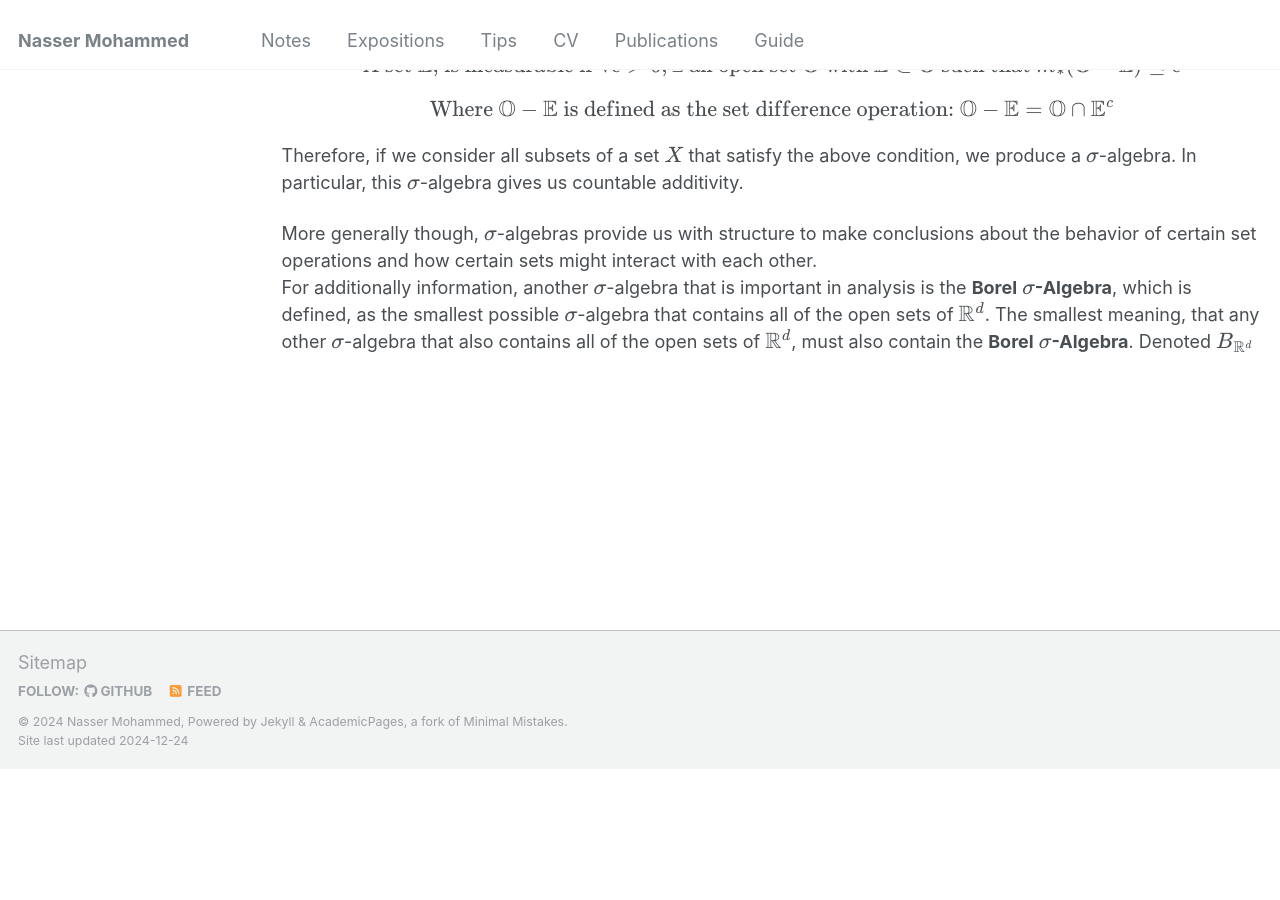
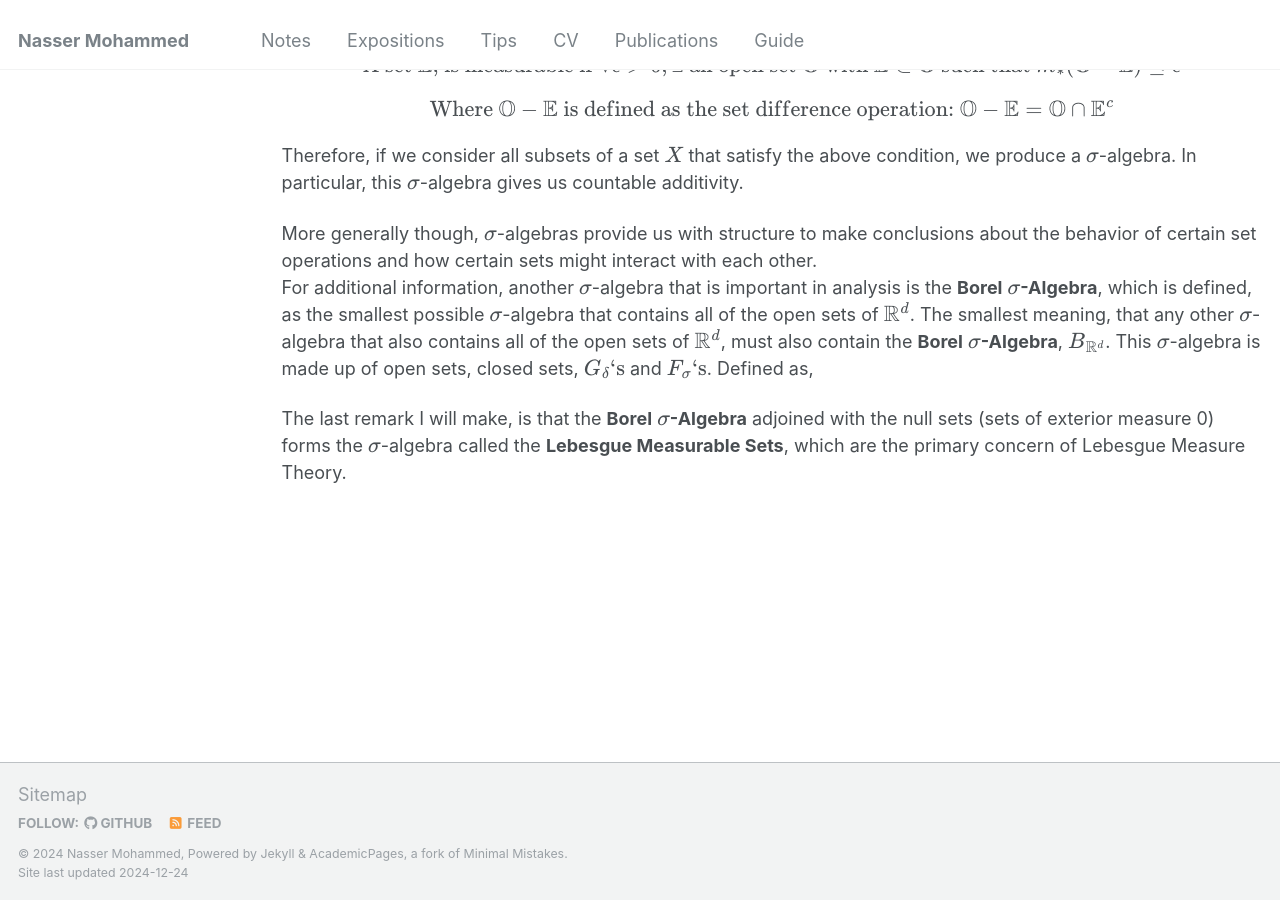
Before and after one commit to Nasser-Mohammed/Nasser-Mohammed.github.io, a Jekyll site: the page built from _pages/notes/analysis/sigmaAlgebras.md, in a window 1280 px wide and 900 px high, scrolled down 1994 px. Built offline with Jekyll 4.4.1, drawn with Linux system fonts in a browser that asks for light colours; before the commit the page ends 2762 px from its top, so only the background shows below that.

Commit message:
Update sigmaAlgebras.md

```diff
--- a/_pages/notes/analysis/sigmaAlgebras.md
+++ b/_pages/notes/analysis/sigmaAlgebras.md
@@ -39,4 +39,6 @@ Therefore, if we consider all subsets of a set \\(X\\) that satisfy the above co
 
 More generally though, \\(\sigma\\)-algebras provide us with structure to make conclusions about the behavior of certain set operations and how certain sets might interact with each other.
 \
-For additionally information, another \\(\sigma\\)-algebra that is important in analysis is the **Borel** \\(\sigma\\)**-Algebra**, which is defined, as the smallest possible \\(\sigma\\)-algebra that contains all of the open sets of \\(\mathbb{R}^d\\). The smallest meaning, that any other \\(\sigma\\)-algebra that also contains all of the open sets of \\(\mathbb{R}^d\\), must also contain the **Borel** \\(\sigma\\)**-Algebra**. Denoted \\(B_{\mathbb{R}^d}\\)
+For additional information, another \\(\sigma\\)-algebra that is important in analysis is the **Borel** \\(\sigma\\)**-Algebra**, which is defined, as the smallest possible \\(\sigma\\)-algebra that contains all of the open sets of \\(\mathbb{R}^d\\). The smallest meaning, that any other \\(\sigma\\)-algebra that also contains all of the open sets of \\(\mathbb{R}^d\\), must also contain the **Borel** \\(\sigma\\)**-Algebra**, \\(B_{\mathbb{R}^d}\\). This \\(\sigma\\)-algebra is made up of open sets, closed sets, \\(G_{\delta}\text{'s}\\) and \\(F_{\sigma}\text{'s}\\). Defined as,
+
+The last remark I will make, is that the **Borel** \\(\sigma\\)**-Algebra** adjoined with the null sets (sets of exterior measure 0) forms the \\(\sigma\\)-algebra called the **Lebesgue Measurable Sets**, which are the primary concern of Lebesgue Measure Theory.
```
